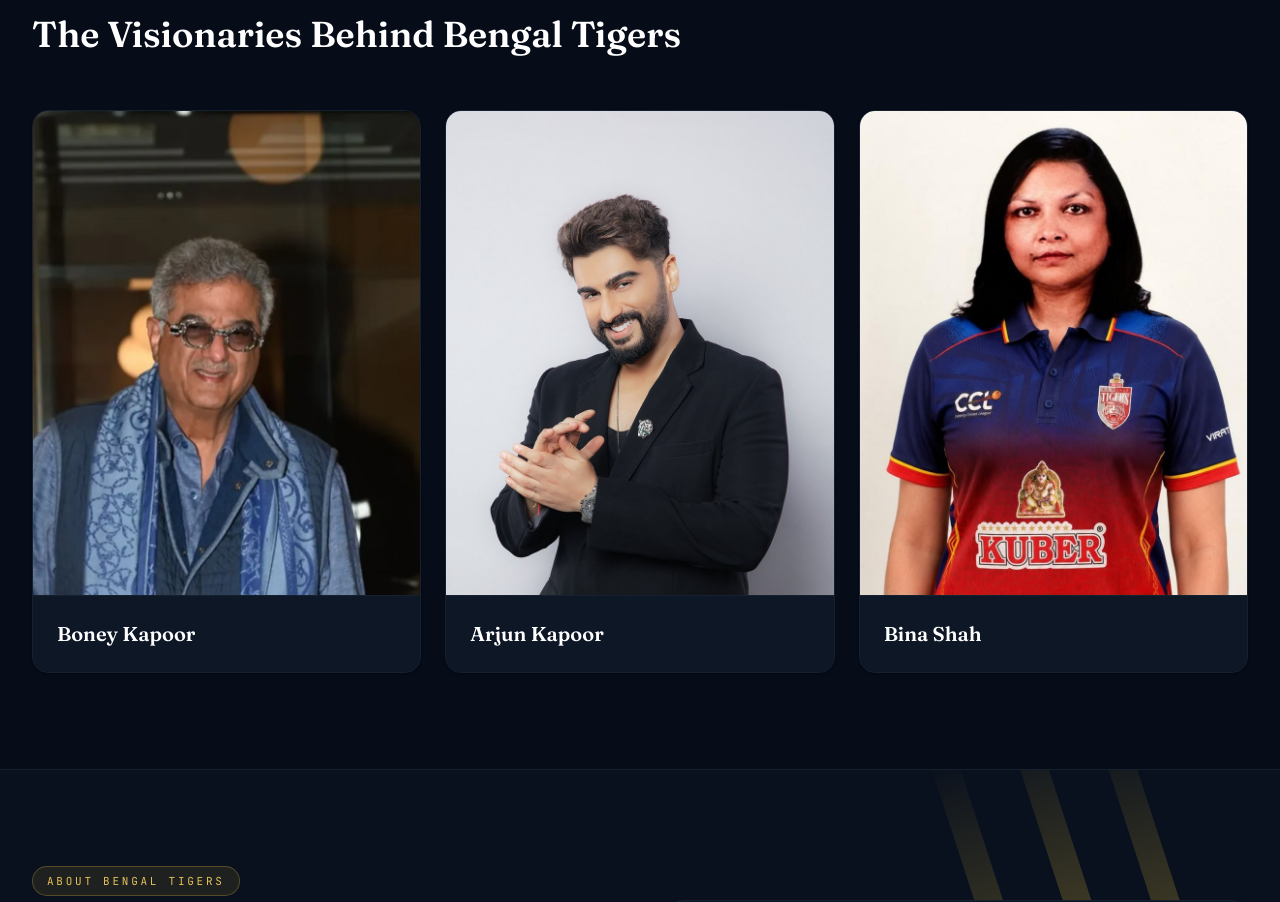
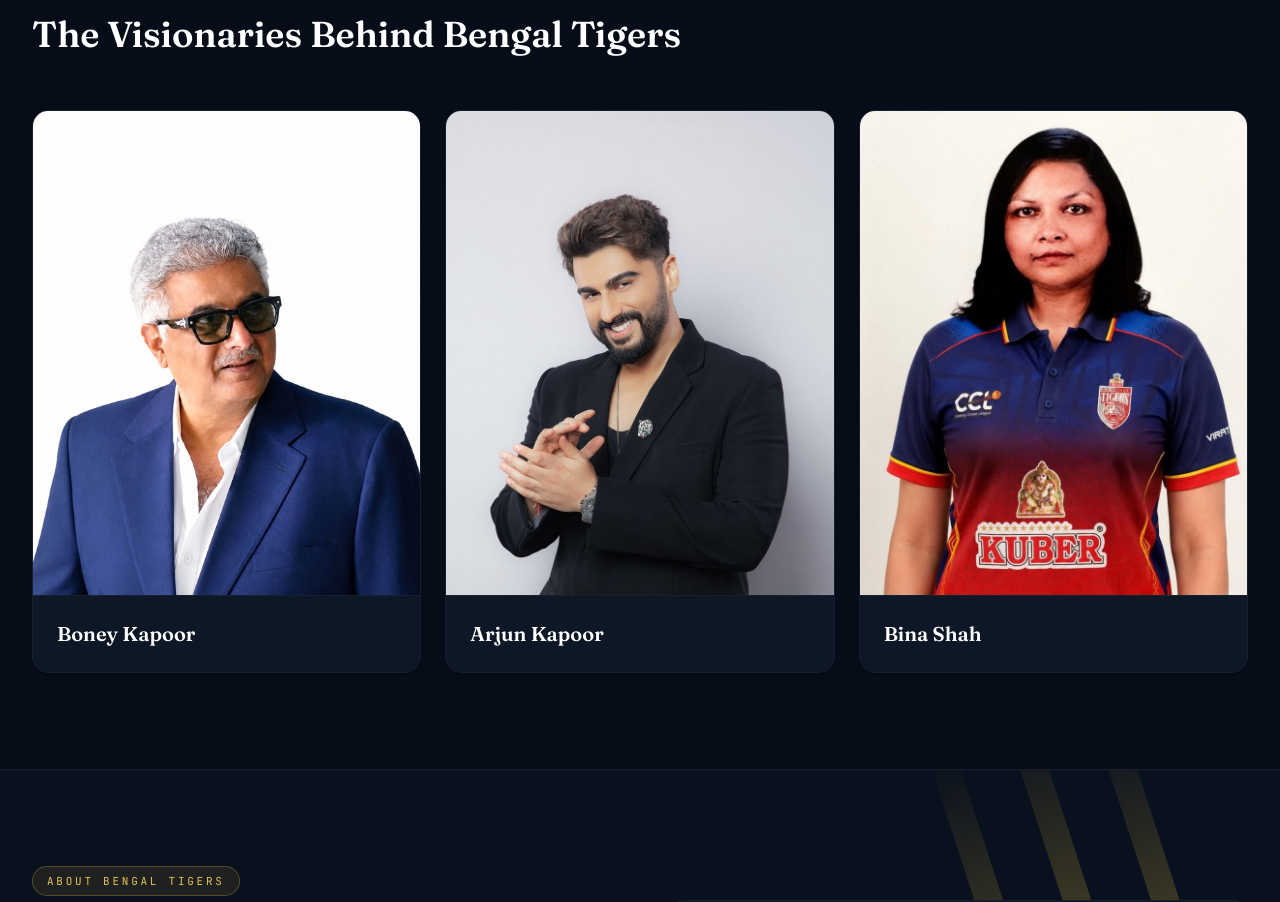
Before and after one commit to Sriicheta/bengal-tigers, a React (Vite) app: page / in a window 1280 px wide. Shown: the part 930-1832 px from the top of the page. Built offline with nearby package versions, Linux system fonts and the light colour scheme; no server answers.

Commit message:
fix: replace Boney Kapoor owner photo and level owner head positions

```diff
--- a/src/components/sections/owners.tsx
+++ b/src/components/sections/owners.tsx
@@ -13,14 +13,19 @@ export function Owners() {
           The Visionaries Behind Bengal Tigers
         </h2>
 
-        <div className="mt-14 grid gap-6 md:grid-cols-3">
+        <div className="mt-14 grid items-stretch gap-6 md:grid-cols-3">
           {OWNERS.map((owner) => (
             <GlowCard key={owner.name} glowColor="red" tabIndex={0}>
               <div className="aspect-[4/5] w-full overflow-hidden bg-navy">
                 <img
                   src={owner.image}
                   alt={owner.name}
-                  className="h-full w-full object-cover object-top"
+                  className="block h-full w-full object-cover"
+                  style={{
+                    objectPosition:
+                      (owner as { imagePosition?: string }).imagePosition ??
+                      "50% 20%",
+                  }}
                 />
               </div>
               <div className="border-t border-line bg-navy-panel p-6">
--- a/src/data/site-data.ts
+++ b/src/data/site-data.ts
@@ -12,7 +12,7 @@ import type { Player } from "@/components/ui/player-carousel";
 
 import heroBatsman from "@/assets/hero-batsman.png";
 import bengalTigersLogo from "@/assets/bengal-tigers-logo.svg";
-import ownerBoneyKapoor from "@/assets/owner-boney-kapoor-crop.jpg";
+import ownerBoneyKapoor from "@/assets/owner-boney-kapoor.png";
 import ownerArjunKapoor from "@/assets/owner-arjun-kapoor-crop.jpg";
 import ownerBinaShah from "@/assets/owner-bina-shah-crop.jpg";
 
@@ -51,16 +51,19 @@ export const OWNERS = [
   {
     name: "Boney Kapoor",
     image: ownerBoneyKapoor,
+    imagePosition: "50% 18%",
     note: "Chairman · Sets the ambition for the franchise.",
   },
   {
     name: "Arjun Kapoor",
     image: ownerArjunKapoor,
+    imagePosition: "50% 12%",
     note: "Ambassador · The energy behind every boundary rope.",
   },
   {
     name: "Bina Shah",
     image: ownerBinaShah,
+    imagePosition: "50% 0%",
     note: "Operations · Squad logistics and matchday command.",
   },
 ];
```
Also changed, not shown: src/assets/owner-boney-kapoor.png (added).
